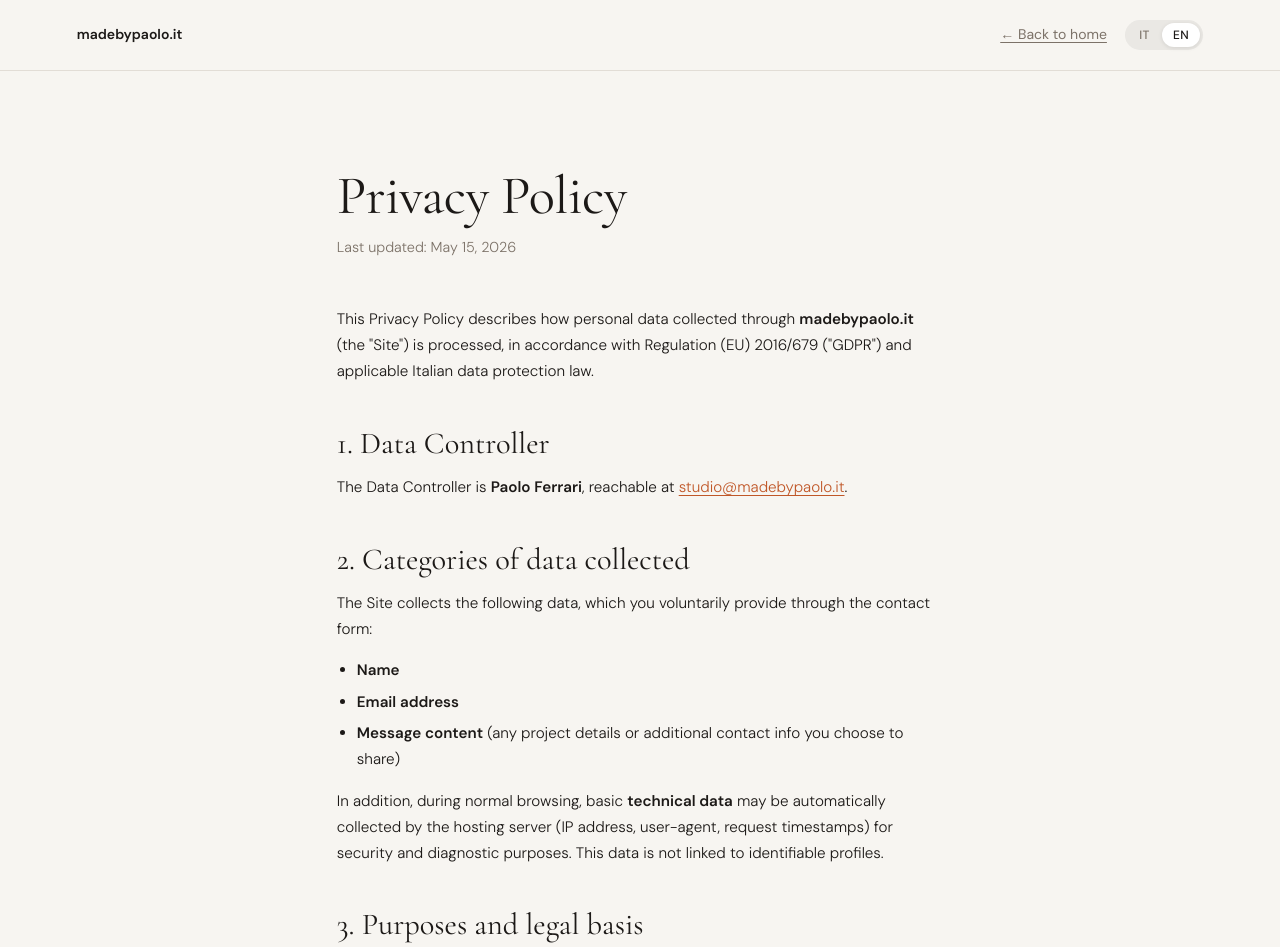
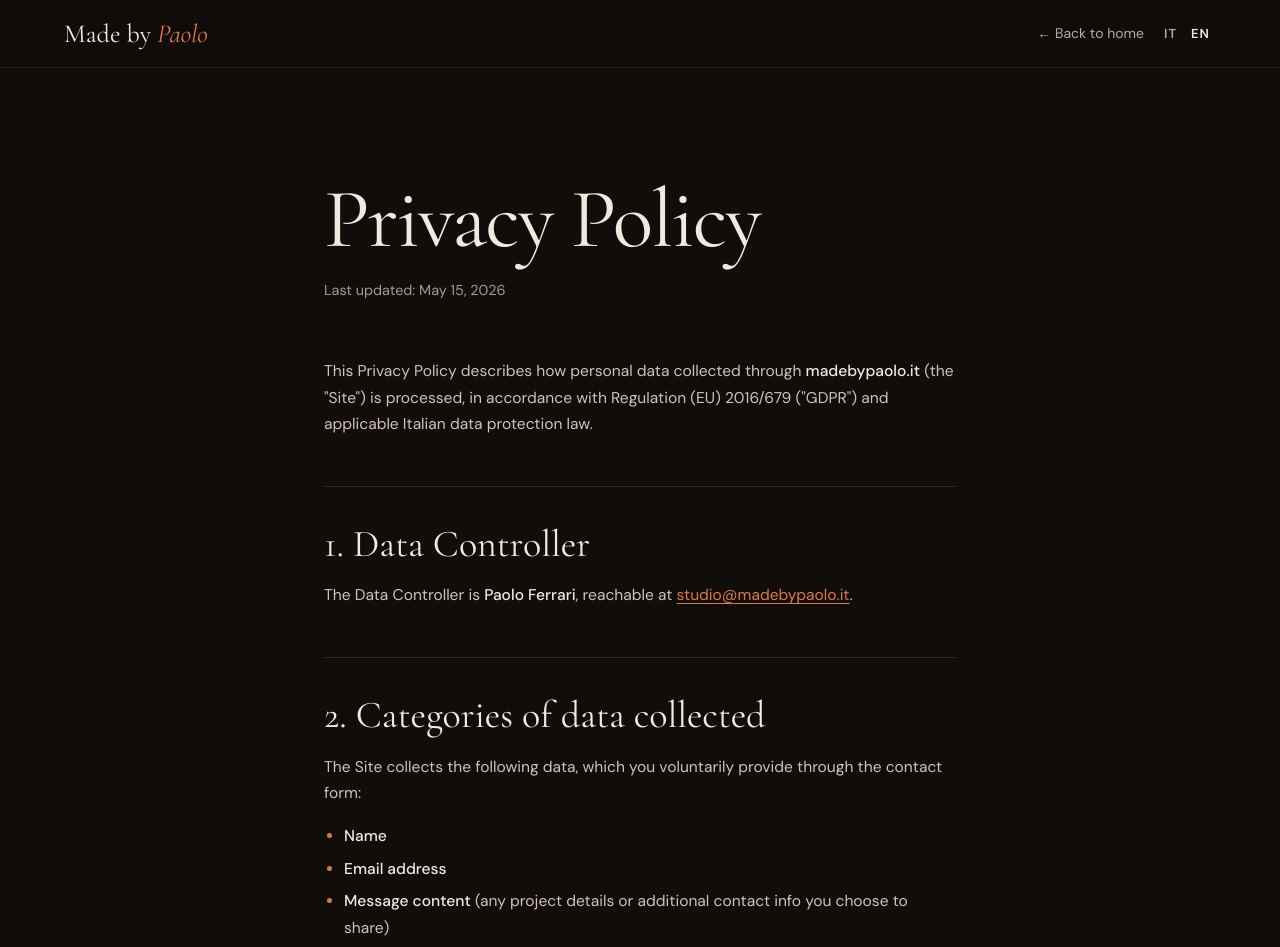
Before and after one commit to studioMadeByPaolo/personal-portfolio, a website: page public/privacy.html in a window 1280 px wide. Shown: the top 947 px of the page. Drawn offline with nearby package versions, Linux system fonts and the light colour scheme.

Commit message:
Restyle the 404, privacy and legal notice pages
Bring them in line with the new dark home page: same color tokens,
Cormorant headings, the "Made by Paolo" nav with the IT/EN toggle and
terracotta accents. Content and language handling are unchanged.

Co-Authored-By: Claude Opus 5.5 <noreply@anthropic.com>

```diff
--- a/public/privacy.html
+++ b/public/privacy.html
@@ -7,7 +7,8 @@
 <meta name="description" content="Informativa sulla privacy ai sensi del GDPR (Regolamento UE 2016/679) per il sito madebypaolo.it.">
 <meta name="robots" content="noindex, follow">
 <meta name="referrer" content="strict-origin-when-cross-origin">
-<meta name="theme-color" content="#C05728">
+<meta name="theme-color" content="#110D0A">
+<meta name="color-scheme" content="dark">
 <link rel="canonical" href="https://www.madebypaolo.it/privacy.html">
 <link rel="alternate" hreflang="it" href="https://www.madebypaolo.it/privacy.html">
 <link rel="alternate" hreflang="en" href="https://www.madebypaolo.it/privacy.html?lang=en">
@@ -26,92 +27,73 @@
 <link href="https://fonts.googleapis.com/css2?family=Cormorant+Garamond:ital,wght@0,400;0,600;1,400&family=DM+Sans:opsz,wght@9..40,300;9..40,400;9..40,500;9..40,600&display=swap" rel="stylesheet">
 <style>
 :root {
-  --bg: #F7F5F1;
-  --bg2: #EEEAE3;
-  --text: #1C1917;
-  --text-muted: #7C7268;
-  --accent: #C05728;
-  --border: #E2DDD6;
+  --bg: #110D0A;
+  --bg2: #17120E;
+  --text: #F2E9DE;
+  --text-soft: #CFC3B5;
+  --text-muted: #A89A8C;
+  --accent: #E07A45;
+  --on-accent: #1A0F09;
+  --line: rgba(242,233,222,.12);
   --font-display: 'Cormorant Garamond', Georgia, serif;
   --font-body: 'DM Sans', system-ui, sans-serif;
-  --pad: clamp(24px, 6vw, 88px);
-  --max-w: 760px;
+  --pad: clamp(16px, 5vw, 72px);
 }
 *, *::before, *::after { box-sizing: border-box; margin: 0; padding: 0; }
-body {
-  background: var(--bg); color: var(--text);
-  font-family: var(--font-body); line-height: 1.7;
-  -webkit-font-smoothing: antialiased;
+html { background: var(--bg); }
+body { background: var(--bg); color: var(--text); font-family: var(--font-body); line-height: 1.7; -webkit-font-smoothing: antialiased; }
+em { font-style: italic; color: var(--accent); }
+.nav { position: sticky; top: 0; z-index: 10; display: flex; align-items: center; justify-content: space-between; gap: 16px; height: 68px; padding: 0 var(--pad); background: rgba(17,13,10,.72); -webkit-backdrop-filter: blur(14px); backdrop-filter: blur(14px); border-bottom: 1px solid rgba(242,233,222,.07); }
+.nav-logo { white-space: nowrap; font-family: var(--font-display); font-size: 26px; line-height: 1; color: var(--text); text-decoration: none; }
+.nav-right { display: flex; align-items: center; gap: 14px; }
+.nav-back { font-size: 14px; color: #B9AC9E; text-decoration: none; transition: color .2s; }
+.nav-back:hover { color: var(--text); }
+:focus-visible { outline: 2px solid var(--accent); outline-offset: 3px; border-radius: 6px; }
+@media (max-width: 520px) {
+  .nav-logo { font-size: 22px; }
+}
+@media (prefers-reduced-motion: reduce) {
+  *, *::before, *::after { animation-duration: .01ms !important; transition-duration: .01ms !important; }
 }
 a { color: var(--accent); text-decoration: underline; text-underline-offset: 3px; }
 a:hover { text-decoration: none; }
-.nav {
-  padding: 20px var(--pad); display: flex; align-items: center;
-  justify-content: space-between; border-bottom: 1px solid var(--border);
-}
-.nav-logo { font-size: .875rem; font-weight: 600; color: var(--text); text-decoration: none; }
-.nav-back { font-size: .875rem; color: var(--text-muted); }
-.nav-back:hover { color: var(--text); }
-.lang-toggle {
-  display: inline-flex; align-items: center;
-  background: rgba(28,25,23,.06); border-radius: 100px;
-  padding: 3px; gap: 1px; margin-left: 14px; vertical-align: middle;
-}
-.lang-btn {
-  padding: 4px 11px; border-radius: 100px; border: none;
-  font-family: var(--font-body); font-size: .75rem; font-weight: 500;
-  letter-spacing: .04em; cursor: pointer; transition: background .18s, color .18s;
-  background: transparent; color: var(--text-muted);
-}
-.lang-btn.active { background: #fff; color: var(--text); box-shadow: 0 1px 4px rgba(0,0,0,.10); }
-main {
-  max-width: var(--max-w); margin: 0 auto;
-  padding: clamp(48px, 8vw, 96px) var(--pad);
-}
-h1 {
-  font-family: var(--font-display); font-weight: 400;
-  font-size: clamp(2.4rem, 5vw, 3.4rem); line-height: 1.1;
-  margin-bottom: .5rem; letter-spacing: -.01em;
-}
-.subtitle { color: var(--text-muted); font-size: .9rem; margin-bottom: 3rem; }
-h2 {
-  font-family: var(--font-display); font-weight: 400;
-  font-size: clamp(1.4rem, 2.6vw, 1.9rem); line-height: 1.25;
-  margin: 2.5rem 0 .75rem;
-}
-h3 {
-  font-family: var(--font-body); font-weight: 600;
-  font-size: 1rem; margin: 1.5rem 0 .5rem;
-}
-p, ul { color: var(--text); font-size: .95rem; margin-bottom: 1rem; font-weight: 300; }
+.nav a { text-decoration: none; }
+.lang-toggle { display: flex; gap: 2px; }
+.lang-btn { background: none; border: 0; cursor: pointer; font-family: inherit; font-size: 13px; font-weight: 600; letter-spacing: .08em; padding: 10px 6px; color: #B9AC9E; }
+.lang-btn.active { color: var(--text); }
+main { max-width: 760px; margin: 0 auto; padding: clamp(56px, 9vw, 112px) var(--pad); }
+h1 { font-family: var(--font-display); font-weight: 400; font-size: clamp(48px, 7vw, 84px); line-height: .95; letter-spacing: -.02em; margin-bottom: 18px; }
+.subtitle { color: var(--text-muted); font-size: .9rem; margin-bottom: 3.5rem; }
+h2 { font-family: var(--font-display); font-weight: 400; font-size: clamp(28px, 3.4vw, 38px); line-height: 1.15; margin: 3rem 0 1rem; padding-top: 2.25rem; border-top: 1px solid var(--line); }
+h3 { font-size: 1rem; font-weight: 600; margin: 1.75rem 0 .5rem; }
+p, ul { color: var(--text-soft); font-size: .975rem; margin-bottom: 1rem; }
+strong { color: var(--text); font-weight: 500; }
 ul { padding-left: 1.25rem; }
-li { margin-bottom: .35rem; }
+li { margin-bottom: .4rem; }
+li::marker { color: var(--accent); }
+code { font-family: ui-monospace, monospace; font-size: .88em; padding: 1px 6px; border-radius: 4px; background: var(--bg2); border: 1px solid var(--line); color: var(--text); }
 .muted { color: var(--text-muted); font-size: .85rem; }
-hr { border: 0; height: 1px; background: var(--border); margin: 2.5rem 0; }
-.footer {
-  border-top: 1px solid var(--border); padding: 24px var(--pad);
-  display: flex; justify-content: space-between; flex-wrap: wrap; gap: 8px;
-  font-size: .8125rem; color: var(--text-muted);
-}
+hr { border: 0; height: 1px; background: var(--line); margin: 2.5rem 0; }
+.fill { display: inline-block; padding: 0 6px; background: rgba(224,122,69,.14); color: var(--accent); border-radius: 4px; font-family: ui-monospace, monospace; font-size: .85em; font-weight: 500; }
+.footer { border-top: 1px solid rgba(242,233,222,.08); padding: 28px var(--pad); display: flex; justify-content: space-between; flex-wrap: wrap; gap: 8px 24px; font-size: 13px; color: var(--text-muted); }
 .lang-section { display: none; }
 .lang-section.active { display: block; }
-:focus-visible { outline: 2px solid var(--accent); outline-offset: 2px; border-radius: 4px; }
-@media (prefers-reduced-motion: reduce) {
-  * { transition: none !important; animation: none !important; }
+@media (max-width: 520px) {
+  .nav-back { display: none; }
 }
 </style>
 </head>
 <body>
 
 <nav class="nav">
-  <a href="/" class="nav-logo">madebypaolo.it</a>
-  <span>
+  <a href="/" class="nav-logo">Made by <em>Paolo</em></a>
+  <div class="nav-right">
     <a href="/" class="nav-back" data-i18n="back">← Torna alla home</a>
     <span class="lang-toggle" role="group" aria-label="Language">
-      <button class="lang-btn active" data-lang="it" aria-pressed="true">IT</button>
-      <button class="lang-btn" data-lang="en" aria-pressed="false">EN</button>
+      <button class="lang-btn active" data-lang="it" aria-pressed="true" aria-label="Italiano">IT</button>
+      <button class="lang-btn" data-lang="en" aria-pressed="false" aria-label="English">EN</button>
     </span>
-  </span>
+  </div>
 </nav>
 
 <main>
```
Also changed, not shown: public/404.html (+32 -94 lines), public/imprint.html (+48 -67 lines).
